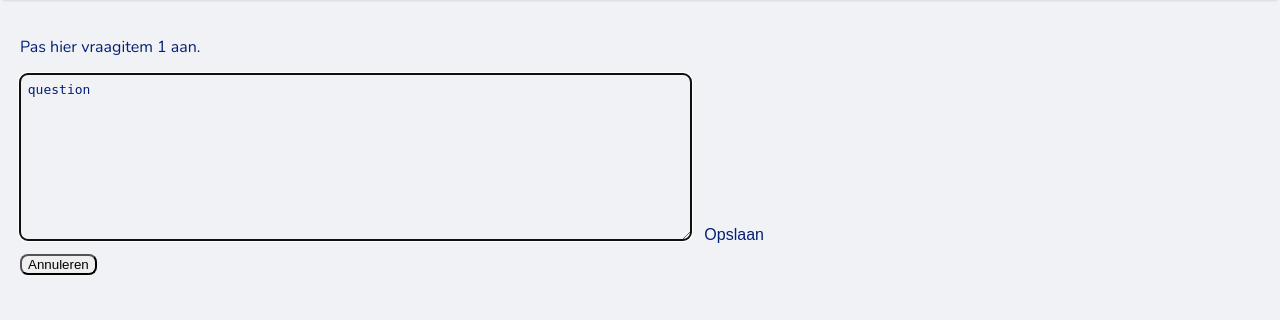
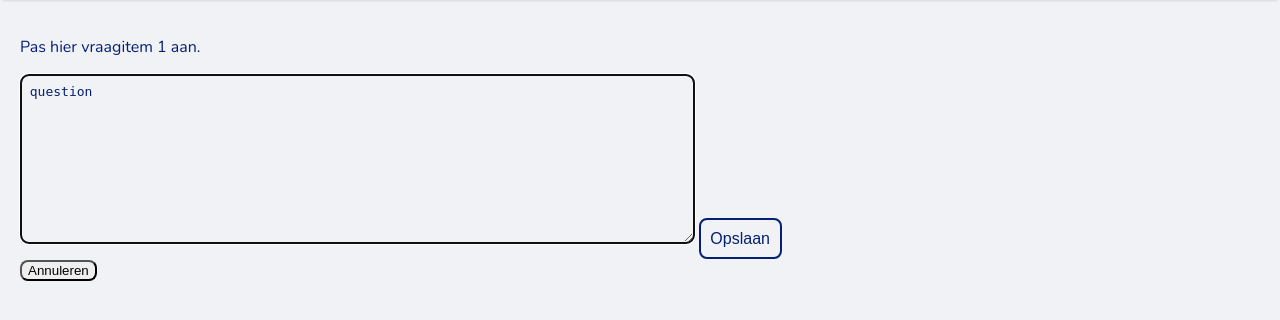
Before and after one commit to shavhp/WP2-MVC_testcorrect, a Flask app: page /update_web/1 in a window 1280 px wide. Shown: the part 64-384 px from the top of the page. Run offline with Flask 2, Linux system fonts and the light colour scheme; data comes from the database, SQL or seed files in the repository.

Commit message:
Adds borders to input, select and textarea elements

```diff
--- a/static/basic.css
+++ b/static/basic.css
@@ -144,7 +144,7 @@ pre,code,input,select,textarea,button,img {border-radius: var(--rc)}
 
 /* Forms */
 
-input, select, textarea {font-size: 1em; color:var(--c4); background: var(--c2); border: 0; padding: 0.6em}
+input, select, textarea {font-size: 1em; color:var(--c4); background: var(--c2); border: 2px solid var(--c4); padding: 0.6em}
 
 /* Infinite Grid */
 /*
```
